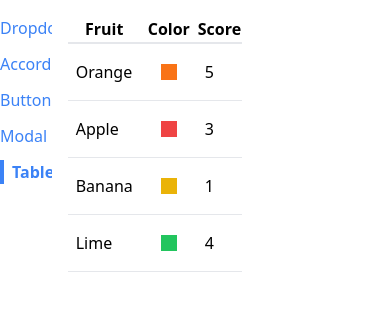
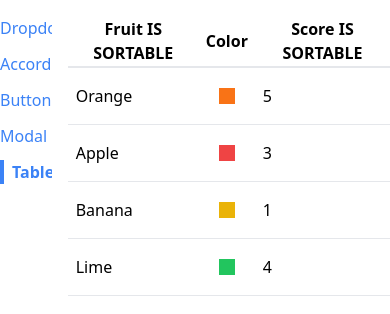
Before and after one commit to MarkLannen/React_Custom-Nav_Routing-Systems_Vite, a React (Vite) app: page /table in a window 390 px wide. Shown: the top 314 px of the page. Built offline with nearby package versions, Linux system fonts and the light colour scheme.

Commit message:
add SortableTable component to take props from Table component, add sorting capability, and then pass them to TablePage component.

```diff
--- /dev/null
+++ b/src/assets/components/SortableTable.jsx
@@ -0,0 +1,21 @@
+import React from 'react';
+import Table from './Table';
+
+function SortableTable(props) {
+	const { config } = props;
+
+	const updatedConfig = config.map((column) => {
+		if (!column.sortValue) {
+			return column;
+		}
+
+		return {
+			...column,
+			header: () => <th>{column.label} IS SORTABLE</th>,
+		};
+	});
+
+	return <Table {...props} config={updatedConfig} />;
+}
+
+export default SortableTable;
--- a/src/assets/components/Table.jsx
+++ b/src/assets/components/Table.jsx
@@ -1,7 +1,11 @@
 import React from 'react';
+import { Fragment } from 'react';
 
 function Table({ data, config, keyFn }) {
 	const renderedHeaders = config.map((column) => {
+		if (column.header) {
+			return <Fragment key={column.header}>{column.header()}</Fragment>;
+		}
 		return <th key={column.label}>{column.label}</th>;
 	});
 
@@ -29,6 +33,4 @@
 	);
 }
 
-// test line
-
 export default Table;
--- a/src/assets/pages/TablePage.jsx
+++ b/src/assets/pages/TablePage.jsx
@@ -1,4 +1,5 @@
-import Table from '../components/Table';
+// import Table from '../components/Table';
+import SortableTable from '../components/SortableTable';
 
 const TablePage = () => {
 	const data = [
@@ -9,12 +10,20 @@
 	];
 
 	const config = [
-		{ label: 'Fruit', render: (fruit) => fruit.name },
+		{
+			label: 'Fruit',
+			render: (fruit) => fruit.name,
+			sortValue: (fruit) => fruit.name,
+		},
 		{
 			label: 'Color',
 			render: (fruit) => <div className={`p-2 m-3 ${fruit.color}`} />,
 		},
-		{ label: 'Score', render: (fruit) => fruit.score },
+		{
+			label: 'Score',
+			render: (fruit) => fruit.score,
+			sortValue: (fruit) => fruit.score,
+		},
 	];
 
 	const keyFn = (fruit) => {
@@ -23,7 +32,7 @@
 
 	return (
 		<div>
-			<Table data={data} config={config} keyFn={keyFn} />
+			<SortableTable data={data} config={config} keyFn={keyFn} />
 		</div>
 	);
 };
```
